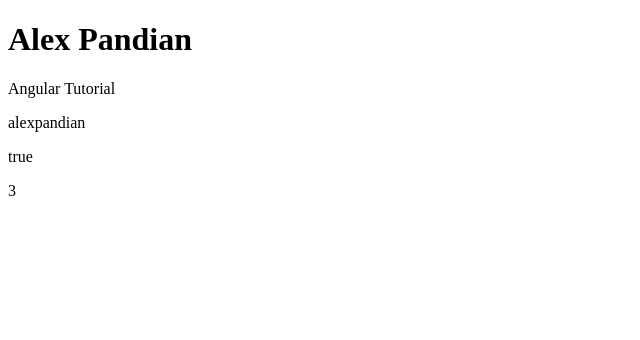
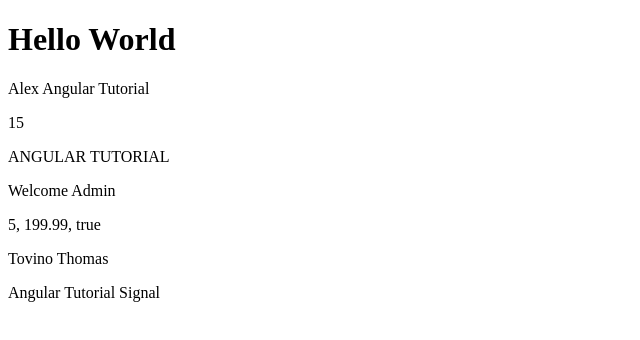
Before and after one commit to Rishab-RajHR/Angular-App, an Angular app: page / in a window 1280 px wide. Shown: the top 340 px of the page, without its empty margins (0-640 px from the left). Built offline with nearby package versions, Linux system fonts and the light colour scheme.

Commit message:
Interpolation

```diff
--- a/src/app/app.html
+++ b/src/app/app.html
@@ -1,6 +1,12 @@
-<h1>Alex Pandian</h1>
+<h1>Hello World</h1>
 
-<p>{{name}}</p>
-<p>{{username}}</p>
-<p>{{isAdmin}}</p>
-<p>{{count}}</p>
+<p>Alex {{name}}</p>
+<p>{{10+5}}</p>
+<p>{{name.toUpperCase()}}</p>
+<p>{{isAdmin ? "Welcome Admin": "Welcome User"}}</p>
+
+<p>{{count}}, {{price}}, {{isLogin}}</p>
+
+<p>{{getUser()}}</p>
+
+<p>{{title()}}</p>
--- a/src/app/app.ts
+++ b/src/app/app.ts
@@ -1,16 +1,19 @@
 import { Component, signal } from '@angular/core';
-import { RouterOutlet } from '@angular/router';
 
 @Component({
-  imports: [RouterOutlet],
+  imports: [],
   selector: 'app-root',
   styleUrl: './app.css',
   templateUrl: './app.html',
 })
 export class App {
-  protected readonly title = signal('angular');
-  name = "Angular Tutorial";
-  username = "alexpandian";
-  isAdmin = true;
-  count = 3;
+   name = "Angular Tutorial";
+   isAdmin = true;
+   count = 5;
+   price = 199.99;
+   isLogin = true;
+   title = signal("Angular Tutorial Signal");
+   getUser(){
+      return "Tovino Thomas";
+   }
 }
```
